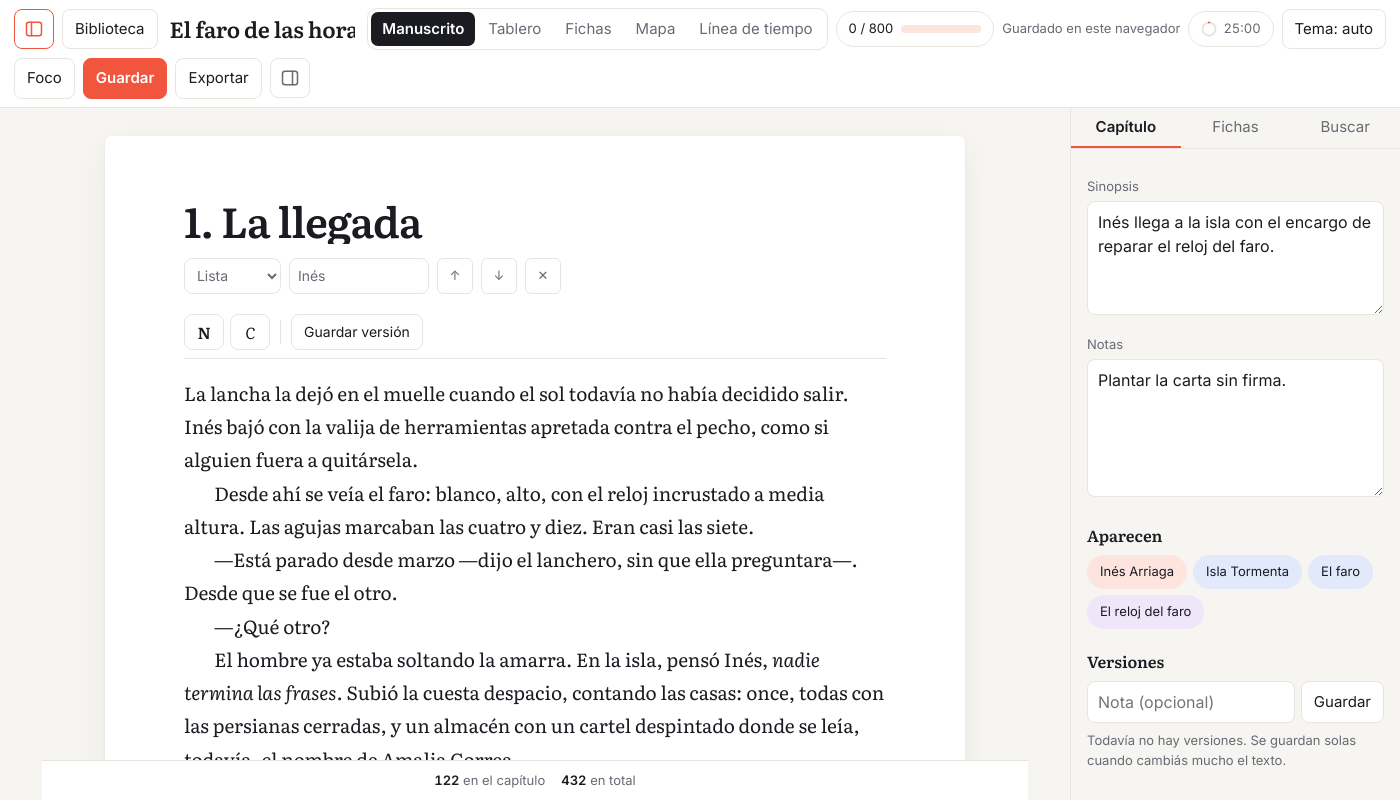
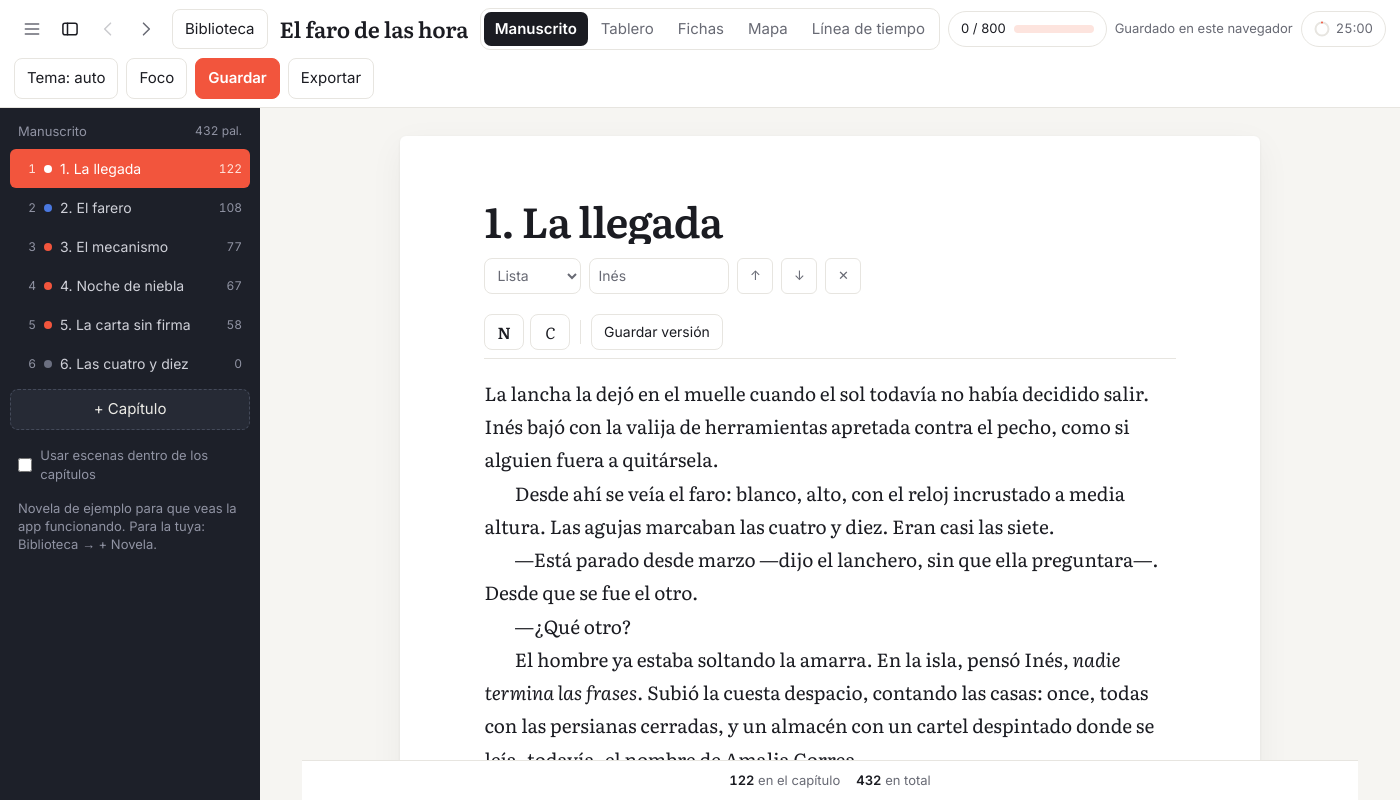
Before and after one commit to lnascimento1/escritorio-de-novelas, an Electron app: page src/index.html in a window 1400 px wide. Both pictures are taken after a click on the button 34 px from the left and 29 px from the top of the page. Drawn offline with nearby package versions, Linux system fonts and the light colour scheme.

Commit message:
Barra de navegación: ocultar capítulos y notas, capítulo anterior y siguiente
Co-Authored-By: Claude Opus 5.5 <noreply@anthropic.com>
Claude-Session: https://claude.ai/code/session_01ELmvCainHLtid7GaS3K471

```diff
--- a/src/app.css
+++ b/src/app.css
@@ -36,8 +36,8 @@ header{display:flex;align-items:center;gap:8px;padding:8px 14px;border-bottom:1p
 .seg{display:flex;border:1px solid var(--line);border-radius:10px;padding:3px;gap:2px;overflow-x:auto}
 .seg button{border:0;min-height:34px;padding:4px 11px;border-radius:7px;background:none;color:var(--mut);white-space:nowrap;flex:none}
 .seg button.on{background:var(--ink);color:var(--bg);font-weight:600}
-main{display:grid;grid-template-columns:260px minmax(0,1fr) 330px;min-height:0}
-body:not([data-view=ms]) main{grid-template-columns:260px minmax(0,1fr)}
+main{--bw:260px;--pw:330px;display:grid;grid-template-columns:var(--bw) minmax(0,1fr) var(--pw);min-height:0;transition:grid-template-columns .18s ease}
+body:not([data-view=ms]) main{grid-template-columns:var(--bw) minmax(0,1fr)}
 body:not([data-view=ms]) #panel{display:none}
 .view{display:none;min-height:0}
 body[data-view=ms] #sheet{display:block}
@@ -269,12 +269,19 @@ body.focus #fbar [data-fcmd].on{background:var(--ink);color:var(--bg)}
 @media(prefers-reduced-motion:reduce){.pom.ding{animation:none;background:var(--accs)}}
 @media(max-width:600px){.page{padding:32px 20px 80px;border-radius:0;box-shadow:none}#sheet{padding:0 0 100px}}
 
-button.tog{min-width:40px;padding:0 8px;display:inline-flex;align-items:center;justify-content:center;color:var(--mut)}
-button.tog:hover{color:var(--ink)}
-button.tog.off{color:var(--acc);border-color:var(--acc)}
-body.nobinder #binder{display:none}
-body.nopanel #panel{display:none}
-@media(max-width:1100px){main{grid-template-columns:230px minmax(0,1fr) 290px}body:not([data-view=ms]) main{grid-template-columns:230px minmax(0,1fr)}}
+/* nav bar: hide binder / notes, previous and next chapter */
+.navb{display:flex;align-items:center;gap:2px}
+.navb button{border:0;background:none;width:36px;min-height:36px;padding:0;display:grid;place-items:center;border-radius:8px;color:var(--mut)}
+.navb button:hover:not(:disabled){background:var(--accs);color:var(--ink)}
+.navb button[aria-pressed=true]{color:var(--ink)}
+.navb button:disabled{opacity:.35;cursor:default}
+.navb svg{width:20px;height:20px;fill:none;stroke:currentColor;stroke-width:1.8;stroke-linecap:round;stroke-linejoin:round}
+@media(min-width:901px){
+body.hb main{--bw:0px}
+body.hp main{--pw:0px}
+body.hb #binder,body.hp #panel{visibility:hidden;padding:0;border:0;overflow:hidden}
+}
+@media(max-width:1100px){main{--bw:230px;--pw:290px}}
 @media(max-width:900px){
 .mob{display:inline-block}
 main,body:not([data-view=ms]) main{grid-template-columns:minmax(0,1fr)}
--- a/src/index.html
+++ b/src/index.html
@@ -11,7 +11,12 @@
 <body data-view="ms">
 <div class="app">
 <header>
-  <button class="tog" id="bIdx" title="Mostrar u ocultar el índice (Ctrl+\)" aria-label="Mostrar u ocultar el índice"><svg viewBox="0 0 24 24" width="20" height="20" fill="none" stroke="currentColor" stroke-width="1.8" stroke-linecap="round" stroke-linejoin="round" aria-hidden="true"><rect x="3" y="4" width="18" height="16" rx="3"/><path d="M9 4v16"/></svg></button>
+  <div class="navb">
+    <button id="bNotes" title="Mostrar u ocultar notas (Ctrl+Shift+\)" aria-label="Notas"><svg viewBox="0 0 24 24"><path d="M4 6h16M4 12h16M4 18h16"/></svg></button>
+    <button id="bIdx" title="Mostrar u ocultar capítulos (Ctrl+\)" aria-label="Capítulos"><svg viewBox="0 0 24 24"><rect x="3.5" y="5" width="17" height="14" rx="2.5"/><path d="M9 5v14"/></svg></button>
+    <button id="bPrev" title="Capítulo anterior (Alt+↑)" aria-label="Capítulo anterior"><svg viewBox="0 0 24 24"><path d="M15 5l-7 7 7 7"/></svg></button>
+    <button id="bNext" title="Capítulo siguiente (Alt+↓)" aria-label="Capítulo siguiente"><svg viewBox="0 0 24 24"><path d="M9 5l7 7-7 7"/></svg></button>
+  </div>
   <button id="bLib" title="Tus novelas y cuentos">Biblioteca</button>
   <input id="ptitle" aria-label="Título del proyecto">
   <div class="seg" id="views"><button data-v="ms" class="on">Manuscrito</button><button data-v="board">Tablero</button><button data-v="cards">Fichas</button><button data-v="map">Mapa</button><button data-v="time">Línea de tiempo</button></div>
@@ -23,7 +28,6 @@
   <button id="bFocus">Foco</button>
   <button id="bSave" class="pri" title="Guardar (Ctrl+S)">Guardar</button>
   <button id="bExp">Exportar</button>
-  <button class="tog" id="bNotes" title="Mostrar u ocultar el panel de la derecha" aria-label="Mostrar u ocultar el panel"><svg viewBox="0 0 24 24" width="20" height="20" fill="none" stroke="currentColor" stroke-width="1.8" stroke-linecap="round" stroke-linejoin="round" aria-hidden="true"><rect x="3" y="4" width="18" height="16" rx="3"/><path d="M15 4v16"/></svg></button>
 </header>
 <main>
   <nav id="binder" aria-label="Capítulos y escenas"></nav>
--- a/src/js/editor.js
+++ b/src/js/editor.js
@@ -57,7 +57,7 @@ function renderEditor(force){
   $('#tabEsc').textContent=U().One;$('#lS').textContent='en '+(P.simple?'el capítulo':'la escena');$('#fC').hidden=P.simple;
   if(force||edScene!==k.s.id){ed.innerHTML=T[k.s.id]||'';edScene=k.s.id;lastRange=null}
   $('#syn').value=k.s.syn||'';$('#nts').value=k.s.notes||'';
-  renderAppear();renderVers();renderReviews();counts();
+  renderAppear();renderVers();renderReviews();counts();if(typeof navSync==='function')navSync();
 }
 function counts(){
   const k=cur();const td=Math.max(0,P.log[today()]||0),g=P.goal.daily||1;
--- a/src/js/main.js
+++ b/src/js/main.js
@@ -1,8 +1,9 @@
 'use strict';
 /* ---------- views ---------- */
 function setView(v){
-  document.body.dataset.view=v;layout();$$('#views button').forEach(b=>b.classList.toggle('on',b.dataset.v===v));document.body.classList.remove('sp');
+  document.body.dataset.view=v;$$('#views button').forEach(b=>b.classList.toggle('on',b.dataset.v===v));document.body.classList.remove('sp');
   if(v==='map'){renderMapUI(!mapSeen);mapSeen=true}else if(v==='cards')renderCM();else if(v==='board')renderBoard();else if(v==='time')renderTL();else renderEditor();
+  navSync();
 }
 $('#views').addEventListener('click',e=>{const b=e.target.closest('button');if(b)setView(b.dataset.v)});
 $('#fbar').addEventListener('mousedown',e=>{if(e.target.closest('[data-fcmd]'))e.preventDefault()});
@@ -16,23 +17,30 @@ new MutationObserver(()=>{const v=document.documentElement.getAttribute('data-th
 $('#bTheme').onclick=()=>{themePref={auto:'dark',dark:'light',light:'auto'}[themePref];try{localStorage.setItem('en-theme',themePref)}catch(e){}L.theme=themePref;dirtyLib=true;touch();applyTheme()};
 $('#bGoals').onclick=()=>{renderGoals();$('#dGoals').showModal()};
 $('#goalsClose').onclick=()=>$('#dGoals').close();
-/* show/hide the chapter list and the right panel; on phones they open as drawers */
-let LAY={nobinder:false,nopanel:false};try{Object.assign(LAY,JSON.parse(localStorage.getItem('en-layout')||'{}'))}catch(e){}
-function layout(){const wide=innerWidth>900,b=document.body;b.classList.toggle('nobinder',wide&&LAY.nobinder);b.classList.toggle('nopanel',wide&&LAY.nopanel);
-  const cols=[];if(!(wide&&LAY.nobinder))cols.push(innerWidth<=1100?'230px':'260px');cols.push('minmax(0,1fr)');if(isView('ms')&&!(wide&&LAY.nopanel))cols.push(innerWidth<=1100?'290px':'330px');
-  $('main').style.gridTemplateColumns=wide?cols.join(' '):'';$('#bIdx').classList.toggle('off',wide&&LAY.nobinder);$('#bNotes').classList.toggle('off',wide&&LAY.nopanel);
-  if(isView('map'))drawMap();if(isView('cards'))drawCM();if(isView('time'))drawTL()}
-const saveLay=()=>{try{localStorage.setItem('en-layout',JSON.stringify(LAY))}catch(e){}};
-$('#bIdx').onclick=()=>{if(innerWidth<=900){document.body.classList.toggle('sb');return}LAY.nobinder=!LAY.nobinder;saveLay();layout()};
-$('#bNotes').onclick=()=>{if(!isView('ms'))setView('ms');if(innerWidth<=900){document.body.classList.toggle('sp');return}if(LAY.nopanel){LAY.nopanel=false}else LAY.nopanel=true;saveLay();layout()};
-addEventListener('resize',layout);
+/* show/hide binder and notes: drawers on small screens, collapsible columns on wide ones */
+const BC=document.body.classList;
+function navSync(){const sc=P?allScenes():[],k=P?cur():null,i=k?sc.findIndex(x=>x.s.id===k.s.id):-1;
+  $('#bPrev').disabled=i<=0;$('#bNext').disabled=i<0||i>=sc.length-1;
+  const wide=innerWidth>900;$('#bIdx').setAttribute('aria-pressed',wide?!BC.contains('hb'):BC.contains('sb'));$('#bNotes').setAttribute('aria-pressed',isView('ms')&&(wide?!BC.contains('hp'):BC.contains('sp')))}
+function layoutSave(){try{localStorage.setItem('en-layout',JSON.stringify({hb:BC.contains('hb'),hp:BC.contains('hp')}))}catch(e){}}
+try{const l=JSON.parse(localStorage.getItem('en-layout')||'null');if(l){BC.toggle('hb',!!l.hb);BC.toggle('hp',!!l.hp)}}catch(e){}
+function togBinder(){if(innerWidth<=900)BC.toggle('sb');else{BC.toggle('hb');layoutSave()}navSync()}
+function togNotes(){if(innerWidth<=900){if(!isView('ms'))setView('ms');BC.toggle('sp')}else if(!isView('ms')){setView('ms');BC.remove('hp');layoutSave()}else{BC.toggle('hp');layoutSave()}navSync()}
+function stepCh(d){const sc=allScenes(),k=cur(),i=k?sc.findIndex(x=>x.s.id===k.s.id):-1,n=sc[i+d];if(n)select(n.s.id)}
+$('#bIdx').onclick=togBinder;
+$('#bNotes').onclick=togNotes;
+$('#bPrev').onclick=()=>stepCh(-1);
+$('#bNext').onclick=()=>stepCh(1);
+document.addEventListener('keydown',e=>{
+  if((e.ctrlKey||e.metaKey)&&(e.code==='Backslash'||e.key==='\\')){e.preventDefault();e.shiftKey?togNotes():togBinder()}
+  else if(e.altKey&&!e.ctrlKey&&(e.key==='ArrowUp'||e.key==='ArrowDown')&&isView('ms')){e.preventDefault();stepCh(e.key==='ArrowUp'?-1:1)}});
+addEventListener('resize',navSync);
 $('#closeP').onclick=()=>document.body.classList.remove('sp');
 document.addEventListener('click',e=>{if(innerWidth<=900&&(document.body.classList.contains('sb')||document.body.classList.contains('sp'))&&!e.target.closest('#binder,#panel,#bIdx,#bNotes,dialog'))document.body.classList.remove('sb','sp')});
 document.addEventListener('keydown',e=>{
   const mod=e.ctrlKey||e.metaKey,k=e.key.toLowerCase();
   if(e.key==='Escape'&&document.body.classList.contains('focus')){focusOn(false);return}
   if(mod&&k==='s'){e.preventDefault();saveNow();return}
-  if(mod&&e.key==='\\'){e.preventDefault();$('#bIdx').click();return}
   if(mod&&e.shiftKey&&k==='f'){e.preventDefault();setView('ms');focusOn(!document.body.classList.contains('focus'));return}
   if(mod&&!e.shiftKey&&k==='f'&&!isView('map')){e.preventDefault();if(!isView('ms'))setView('ms');setTab('bus');if(innerWidth<=900)document.body.classList.add('sp');const s=getSelection();if(selInEd()&&String(s).trim()&&String(s).length<60)$('#sq').value=String(s).trim();$('#sq').focus();$('#sq').select();renderSearch()}
 });
```
